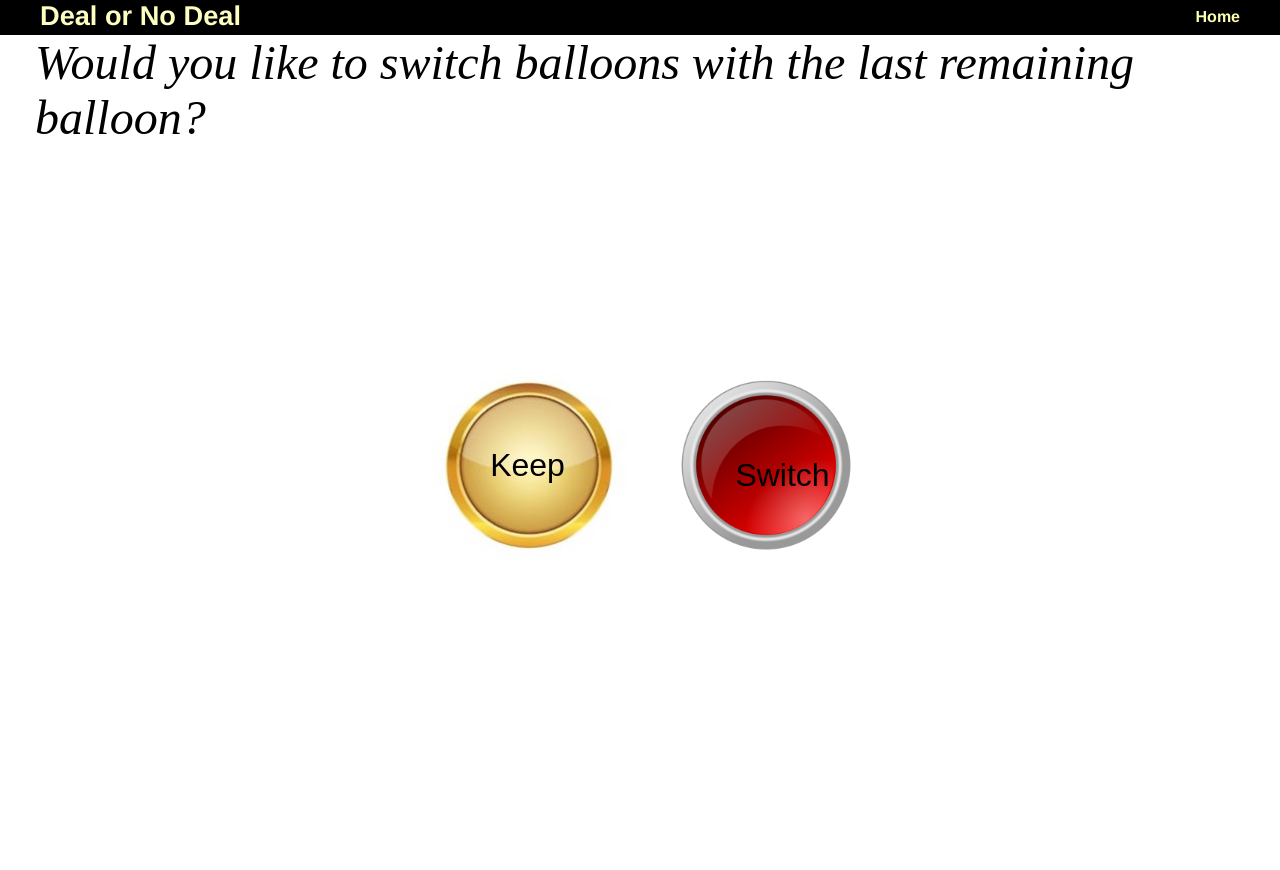
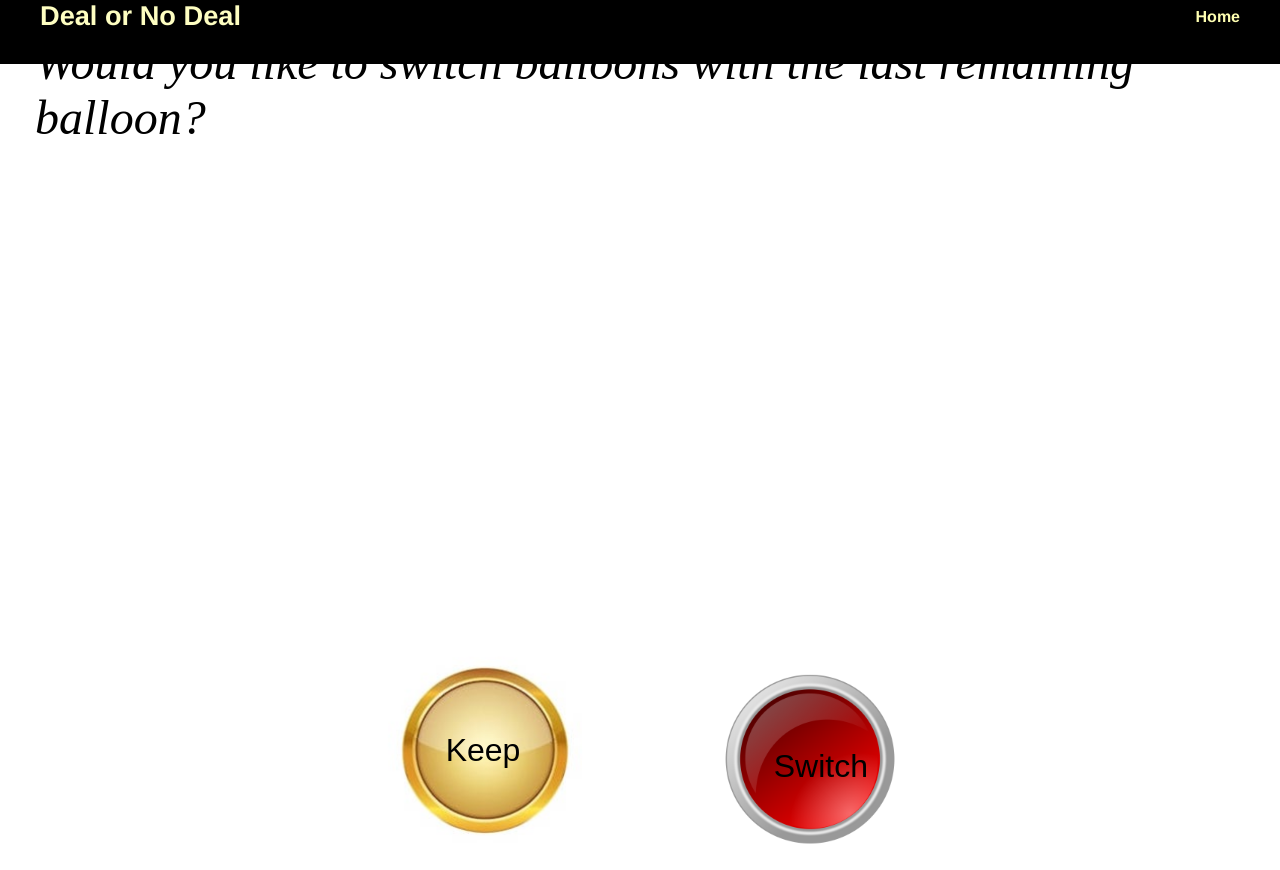
Before and after one commit to dhilon/dealOrNoDeal, a Flask app: page /switch in a window 1280 px wide. Before the commit the page ends 550 px from the top, so only its background shows below. Run offline with Flask 2, Linux system fonts and the light colour scheme.

Commit message:
percent1

```diff
--- a/static/main.css
+++ b/static/main.css
@@ -17,7 +17,7 @@ body {
 
 header {
     background-color: #000000;
-    height: 35px;
+    height: 8.05%;
     width: 100%;
     position: fixed;
     z-index: 1;
@@ -224,35 +224,35 @@ h3 {
     height: 225px;
     width: 225px;
     display: inline-block;
-    top: 350px;
+    top: 80.46%;
     position: absolute;
 }
 
 .dealWrapper {
     background-image: url('gold.JPG');
-    left: 400px;
+    left: 27.777%;
     width: 245px;
     height: 245px;
-    top: 340px;
+    top: 78.16%;
 }
 
 .noDealWrapper {
     background-image: url('redButton.PNG');
-    right: 400px;
+    right: 27.777%;
 }
 
 .dealWrapper:active {
     width: 210px;
     height: 210px;
-    top: 357.5px;
-    left: 425px;
+    top: 82.184%;
+    left: 29.513889%;
     background-image: url('goldIndent.png');
 }
 
 .deal {
     vertical-align: middle;
-    width: 150px;
-    height: 50px;
+    width: 61.22%;
+    height: 20.41%;
     position: relative;
     top: 100px;
     left: 52.5px;
```
Also changed, not shown: other parts of static/main.css (+18 -17 lines).
